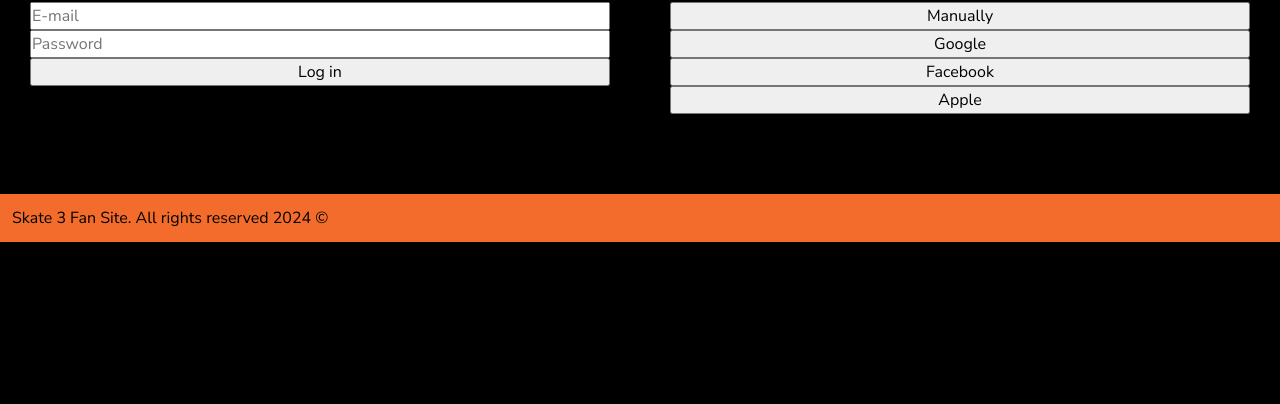
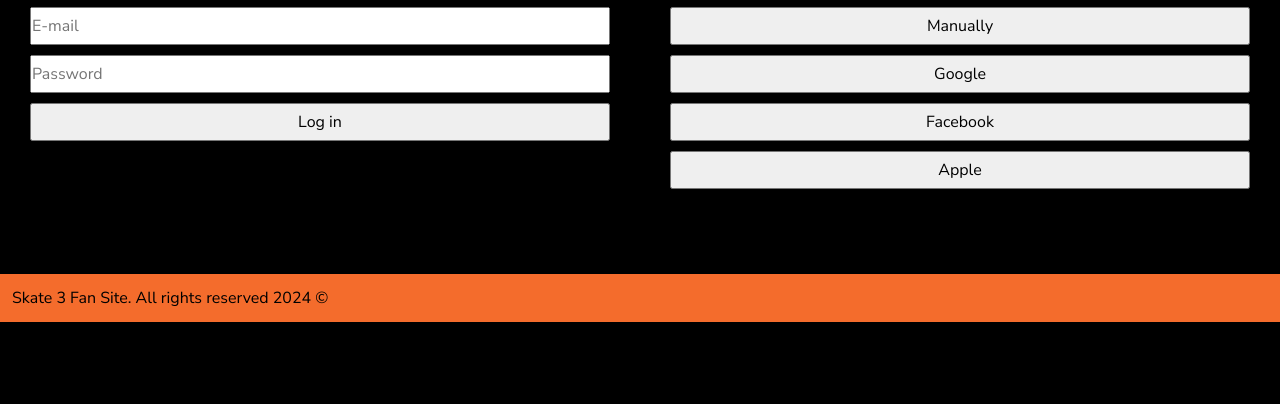
Before and after one commit to lautaroscotto/skate3fansite-coderhouse, a website: page pages/login.html in a window 1280 px wide. Shown: the part 396-800 px from the top of the page. Drawn offline with nearby package versions, Linux system fonts and the light colour scheme.

Commit message:
Ultimos arreglos de css

```diff
--- a/pages/login.html
+++ b/pages/login.html
@@ -36,18 +36,32 @@
                 <div class="log-in">
                     <h2>Log in</h2>
                     <form action="">
-                        <input type="text" placeholder="E-mail">
-                        <input type="password" placeholder="Password">
-                        <input type="submit" value="Log in">
+                        <div class="box">
+                            <input class="inp" type="text" placeholder="E-mail">
+                        </div>
+                        <div class="box">
+                            <input class="inp" type="password" placeholder="Password">
+                        </div>
+                        <div class="box">
+                            <input class="inp" type="submit" value="Log in">
+                        </div>
                     </form>
                 </div>
                 <div class="create-account">
                     <h2>Create account</h2>
                     <form action="">
-                        <input type="submit" value="Manually">
-                        <input type="submit" value="Google">
-                        <input type="submit" value="Facebook">
-                        <input type="submit" value="Apple">
+                        <div class="box">
+                            <input class="inp" type="submit" value="Manually">
+                        </div>
+                        <div class="box">
+                            <input class="inp" type="submit" value="Google">
+                        </div>
+                        <div class="box">
+                            <input class="inp" type="submit" value="Facebook">
+                        </div>
+                        <div class="box">
+                            <input class="inp" type="submit" value="Apple">
+                        </div>
                     </form>
                 </div>
             </section>
```
Also changed, not shown: pages/about-us.html (+1 -1 lines).
